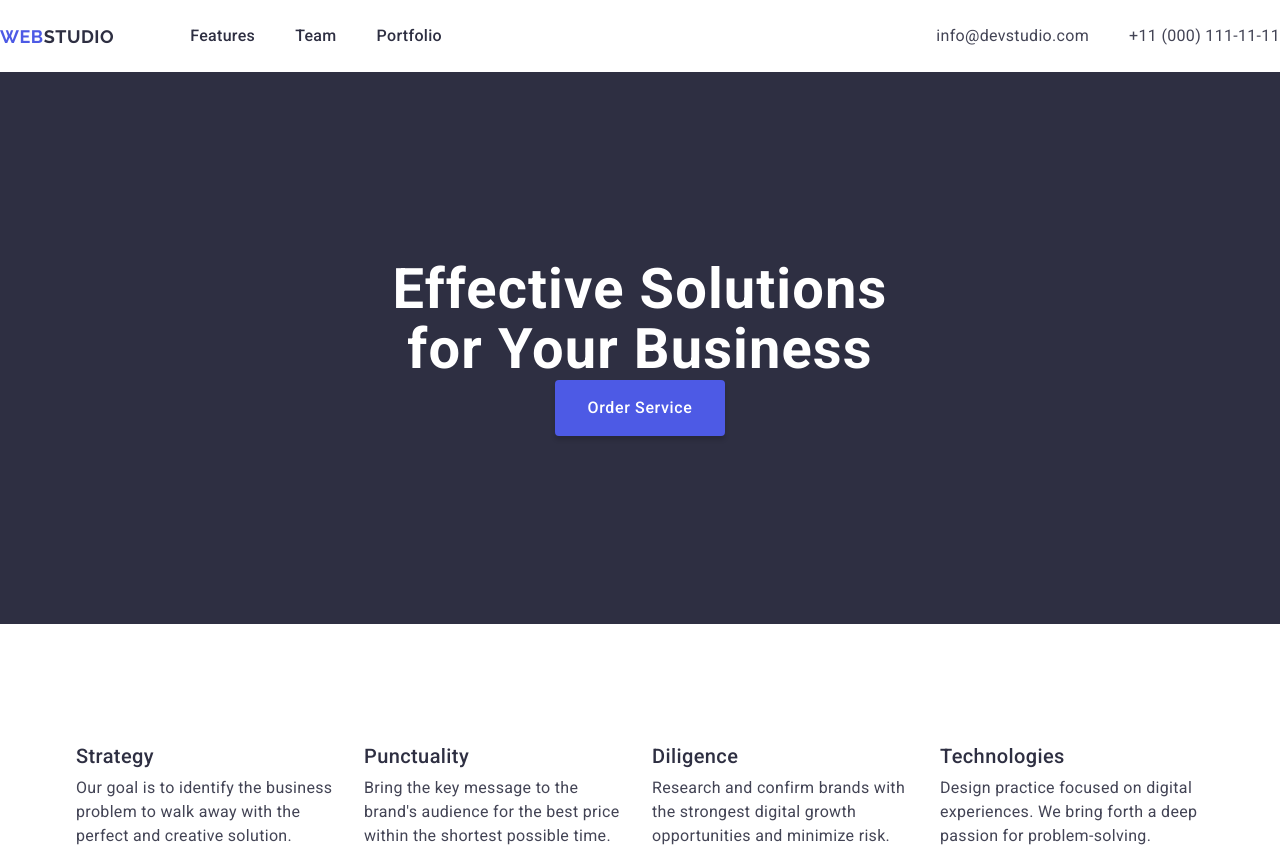
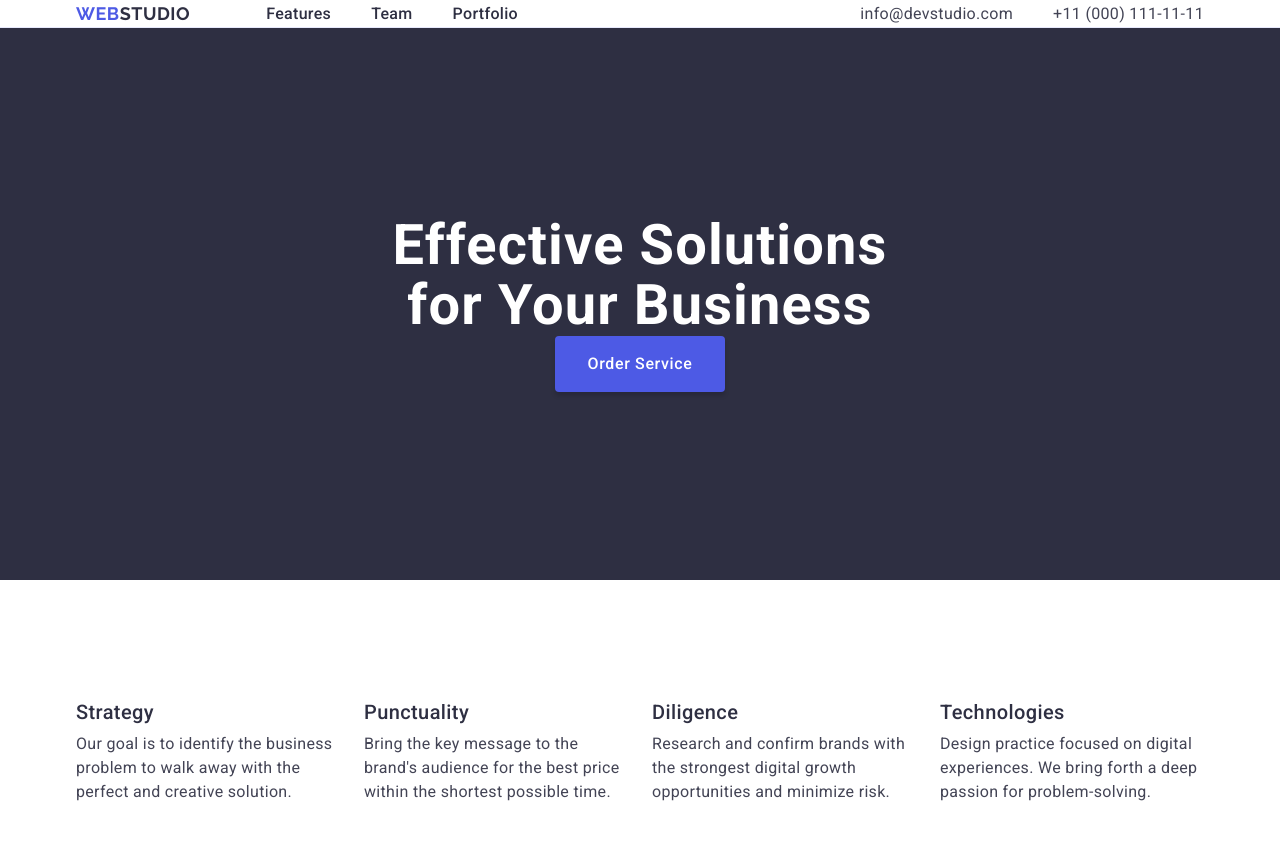
Before and after one commit to MonichPolina/goit-markup-hw-03, a plain HTML site: page index.html in a window 1280 px wide. Shown: the top 851 px of the page. Drawn offline with nearby package versions, Linux system fonts and the light colour scheme.

Commit message:
update number 4

```diff
--- a/css/footer.css
+++ b/css/footer.css
@@ -1,6 +1,7 @@
 .footer{
     background: #2e2f42;
-    padding: 100px;
+    padding-top: 100px;
+    padding-bottom: 100px;
 }
 .footer-desc{
     font-family: "Roboto", sans-serif;
--- a/css/header.css
+++ b/css/header.css
@@ -1,6 +1,14 @@
 .header > a {
     text-decoration: none;
- border-bottom: 1px solid #e7e0fc;
+}
+.header{
+    border-bottom: 1px solid #e7e9fc;
+
+ }
+.header .container{
+    display: flex;
+    align-items: center;
+    justify-content: space-between;
 }
 
 .navigation:hover,
@@ -17,17 +25,9 @@
     color: #434455;
     text-decoration: none;
     font-style: normal;
-    padding-top: 24px;
-        padding-bottom: 24px;
-        display: block;
-
 }
 
-.main-title{
-    padding-top: 24px;
-        padding-bottom: 24px;
-        display: block;
-}
+
 
 .web-logo {
     font-weight: 700;
@@ -64,15 +64,11 @@
     color: #4d5ae5;
     text-decoration: none;
 
-
 }
 
-.container-header{
-    display: flex;
-    align-items: center;
-    gap: 76px;
+.features{
+    margin-left: 76px;
 }
-
 .navigation-feat {
     display: flex;
     gap: 40px;
@@ -82,5 +78,5 @@
 .navigation-adress {
     display: flex;
     gap: 40px;
- margin-left: auto;
+
 }
--- a/css/hero.css
+++ b/css/hero.css
@@ -9,6 +9,7 @@ flex-grow: 0;
 padding: 16px 32px;
 border: none;
 border-radius: 4px;
+
 }
 .hero-btn:hover,
 .hero-btn:focus{
@@ -25,8 +26,9 @@ border-radius: 4px;
     letter-spacing: 0.02em;
     color: #fff;
     line-height: 1.07;
-    align-items: center;
     max-width: 496px;
+    margin-bottom: 48px;
+    margin: 0 auto;
 }
 .hero{
     padding-top: 188px;
--- a/css/portfolio.css
+++ b/css/portfolio.css
@@ -15,6 +15,7 @@
     letter-spacing: 0.02em;
     color: #2e2f42;
     text-align: start;
+    margin-bottom: 8px;
 }
 .desc{
     font-family: "Roboto", sans-serif;
@@ -32,12 +33,11 @@
 
 }
 
-
 .portfolio-desc{
 padding: 32px 16px;
 border: 1px solid #e7e9fc;
 border-top: none;
-margin-bottom: 8px;
+
 }
 
 .portfolio-section{
--- a/css/team.css
+++ b/css/team.css
@@ -1,6 +1,7 @@
 .team{
     background-color: #f4f4fd;
     padding-bottom: 120px;
+    padding-top: 120px;
 
 }
 .section-title{
--- a/index.html
+++ b/index.html
@@ -22,7 +22,7 @@
   </head>
   <body>
     <header id="header" class="header">
-      <div class="container-header">
+      <div class="container">
         <a class="logo" href="./index.html"
           ><span class="web-logo">Web</span
           ><span class="studio-logo">Studio</span></a
```
